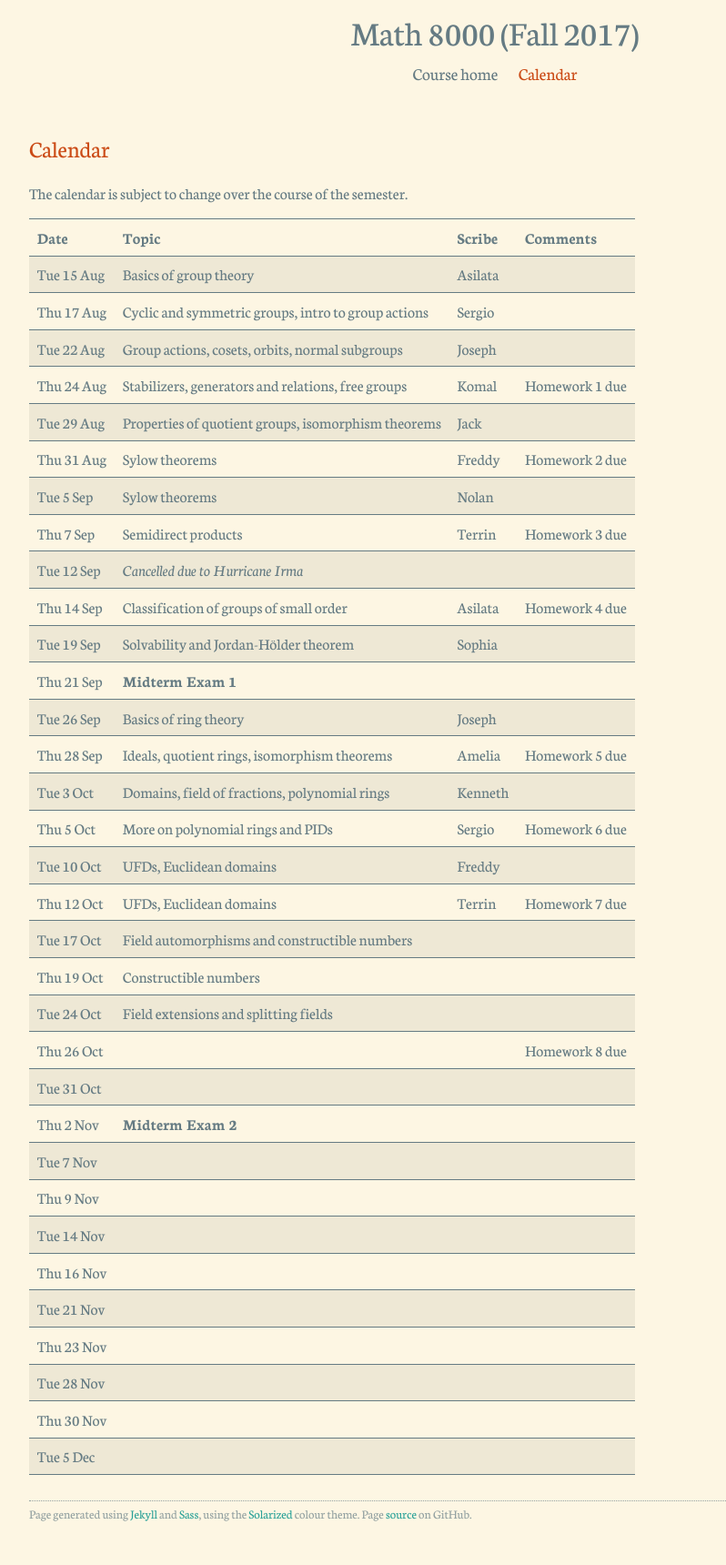
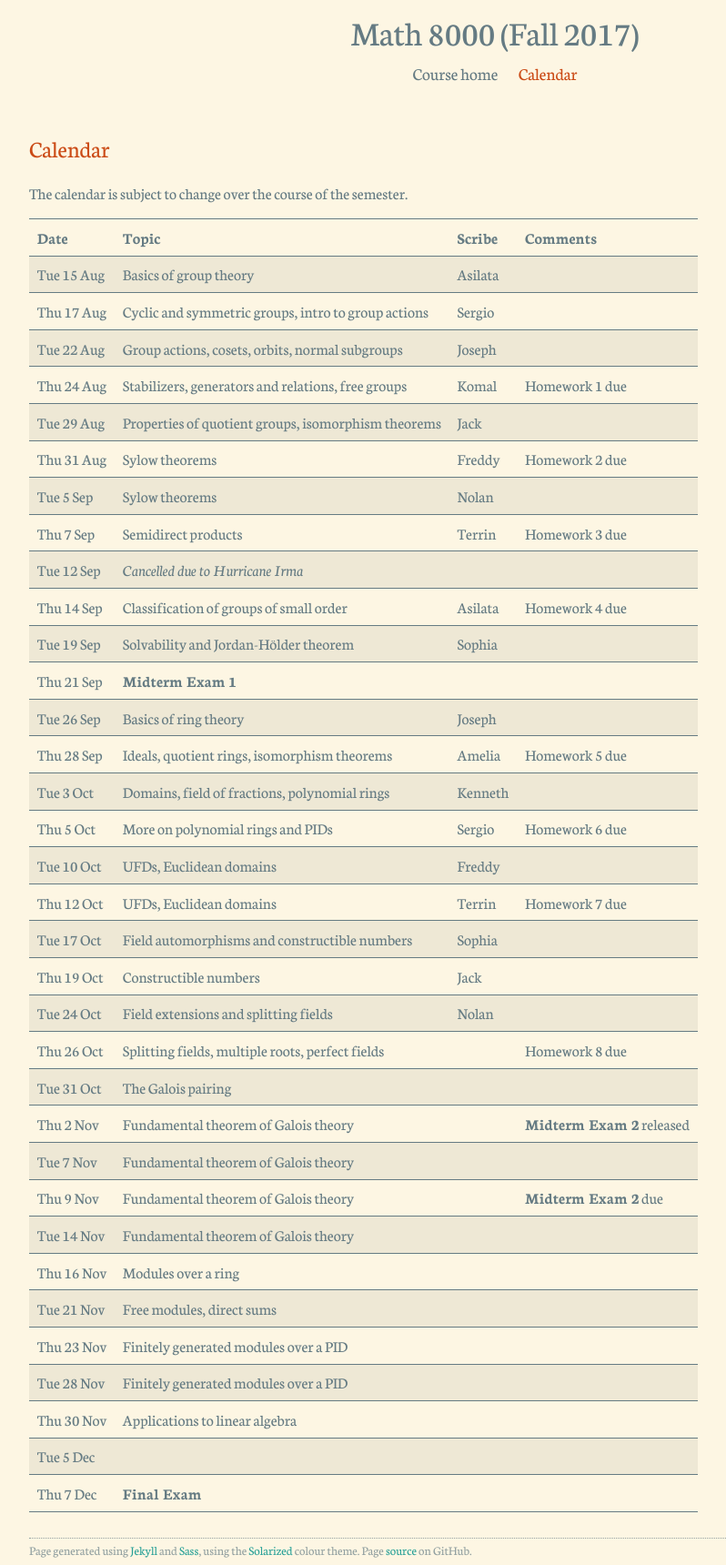
Before and after one commit to asilata/8000fall17, a Jekyll site: the page built from calendar.md, in a window 1280 px wide. Shown: the whole page at 91% size, without its empty margins (96-894 px from the left). Built offline with Jekyll 4.4.1, drawn with Linux system fonts in a browser that asks for light colours; before the commit the page ends 1680 px from its top, so only the background shows below that.

Commit message:
Updated calendar.

```diff
--- a/_data/calendar.yml
+++ b/_data/calendar.yml
@@ -90,71 +90,71 @@
 
 - date: "2017-10-17"
   topic: Field automorphisms and constructible numbers
-  scribe:
+  scribe: Sophia
   comments:
 
 - date: "2017-10-19"
   topic: Constructible numbers
-  scribe:
+  scribe: Jack
   comments:
 
 - date: "2017-10-24"
   topic: Field extensions and splitting fields
-  scribe:
+  scribe: Nolan
   comments:
 
 - date: "2017-10-26"
-  topic:
+  topic: Splitting fields, multiple roots, perfect fields
   scribe:
   comments: Homework 8 due
 
 - date: "2017-10-31"
-  topic:
+  topic: The Galois pairing
   scribe:
   comments:
 
 - date: "2017-11-02"
-  topic: "**Midterm Exam 2**"
+  topic: Fundamental theorem of Galois theory
   scribe:
-  comments:
+  comments: "**Midterm Exam 2** released"
 
 - date: "2017-11-07"
-  topic:
+  topic: Fundamental theorem of Galois theory
   scribe:
   comments:
 
 - date: "2017-11-09"
-  topic:
+  topic: Fundamental theorem of Galois theory
   scribe:
-  comments:
+  comments: "**Midterm Exam 2** due"
 
 - date: "2017-11-14"
-  topic:
+  topic: Fundamental theorem of Galois theory
   scribe:
   comments:
 
 - date: "2017-11-16"
-  topic:
+  topic: Modules over a ring
   scribe:
   comments:
 
 - date: "2017-11-21"
-  topic:
+  topic: Free modules, direct sums
   scribe:
   comments:
 
 - date: "2017-11-23"
-  topic:
+  topic: Finitely generated modules over a PID
   scribe:
   comments:
 
 - date: "2017-11-28"
-  topic:
+  topic: Finitely generated modules over a PID
   scribe:
   comments:
 
 - date: "2017-11-30"
-  topic:
+  topic: Applications to linear algebra
   scribe:
   comments:
 
@@ -162,3 +162,8 @@
   topic:
   scribe:
   comments:
+
+- date: "2017-12-07"
+  topic: "**Final Exam**"
+  scribe:
+  comments:
```
